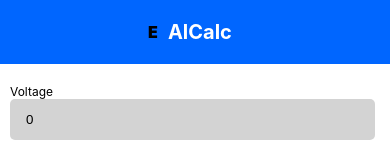
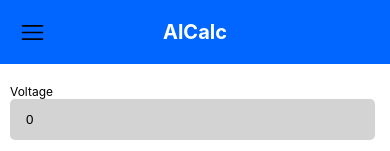
Before and after one commit to Soyusz/AlCalc, a React (Create React App) app in the folder client/: page / in a window 390 px wide. Shown: the top 151 px of the page. Built offline with nearby package versions, Linux system fonts and the light colour scheme.

Commit message:
hamburger icon

```diff
--- a/client/src/components/Header.tsx
+++ b/client/src/components/Header.tsx
@@ -1,6 +1,5 @@
-import { useLocation } from "react-router-dom";
 import styled from "styled-components";
-import { titleMap } from "./Navigation/TitleMap";
+import { ReactComponent as HamburgerIcon } from "../assets/hamburger.svg";
 
 type HeaderProps = {
   onIconClick: () => void;
@@ -9,7 +8,7 @@ type HeaderProps = {
 export const Header = ({ onIconClick }: HeaderProps) => {
   return (
     <Container className="Header">
-      <SidebarIcon onClick={onIconClick}>E</SidebarIcon>
+      <SidebarIcon onClick={onIconClick} />
       <Title>AlCalc</Title>
     </Container>
   );
@@ -21,6 +20,7 @@ const Container = styled.div`
   justify-content: center;
   align-items: center;
   flex-direction: row;
+  width: 100vw;
 `;
 
 const Title = styled.div`
@@ -31,6 +31,10 @@ const Title = styled.div`
   padding: 20px 10px;
 `;
 
-const SidebarIcon = styled.div`
+const SidebarIcon = styled(HamburgerIcon)`
   font-weight: 900;
+  height: 25px;
+  width: 25px;
+  position: absolute;
+  left: 20px;
 `;
```
Also changed, not shown: client/src/assets/hamburger.svg (added).
